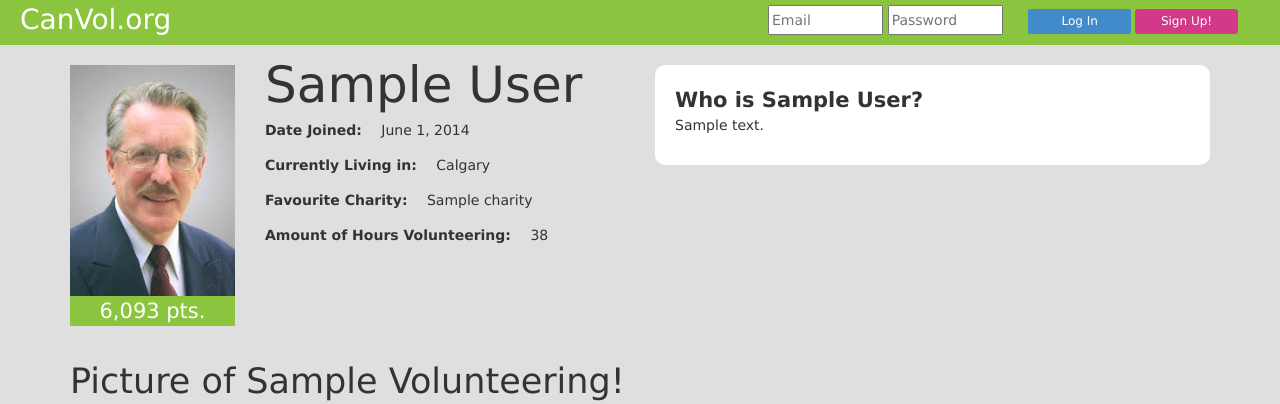
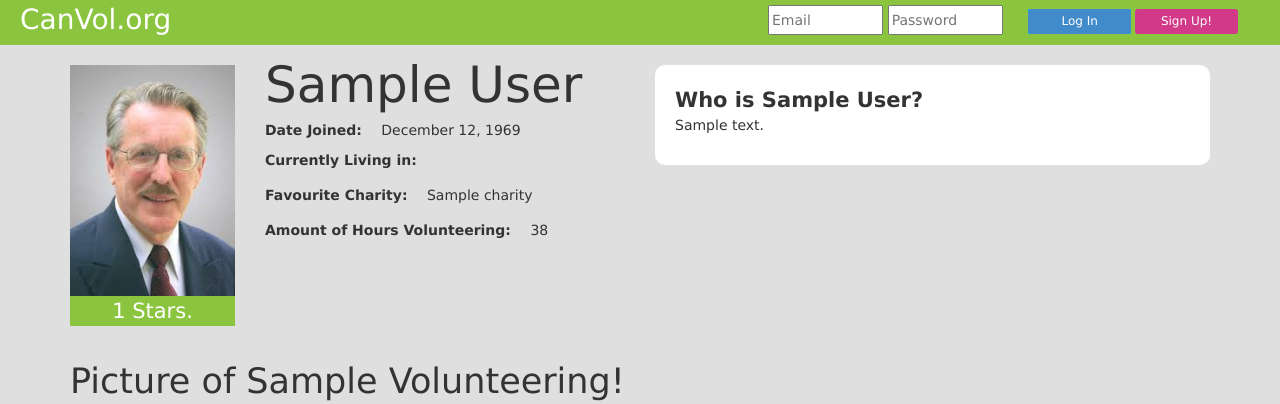
Before and after one commit to waterol/CanVol, a CodeIgniter app: page /canvol/index.php/profile/index/1 in a window 1280 px wide. Shown: the top 404 px of the page. Run offline with CodeIgniter, Linux system fonts and the light colour scheme; tables that the repository leaves empty hold one stand-in row (values such as "Sample post"); some libraries are stand-ins or nearby versions; some web fonts are replaced.

Commit message:
Profile additions

```diff
--- a/application/controllers/profile.php
+++ b/application/controllers/profile.php
@@ -28,6 +28,10 @@ class Profile extends MY_Controller {
 			exit();
 		}
 
+		$this->data['profile']['location'] = $this->Volunteer_expert->transform_location($this->data['profile']['location']);
+
+		$this->data['profile']['stars'] = $this->Volunteer_expert->get_score($id);
+
 		$this->loadview('profile', $this->data);
 	}
 }
--- a/application/models/volunteer_expert.php
+++ b/application/models/volunteer_expert.php
@@ -22,4 +22,39 @@ class Volunteer_expert extends CI_Model
 
 	}
 
+	function get_score($volunteerid)
+	{
+		$sql = "SELECT count(DISTINCT `charityreviewstar`.`id`) as stars FROM `charityreviewstar` JOIN `charityreview` ON `charityreview`.`id` = `charityreviewstar`.`charityreviewid` WHERE `charityreview`.`volunteerid` = ?";
+
+		$result = $this->db->query($sql, $volunteerid);
+
+		if($result->num_rows() == 1)
+		{
+			$arr = $result->result_array();
+			return $arr[0]['stars'];
+		}
+
+		return 0;
+	}
+
+	function transform_location($location)
+	{
+		switch($location)
+		{
+			case "nw":
+				return "NorthWest";
+			case "sw":
+				return "SouthWest";
+			case "ne":
+				return "NorthEast";
+			case "se":
+				return "SouthEast";
+			case "downtown":
+				return "Downtown";
+
+		}
+
+
+	}
+
 }
--- a/application/views/profile.php
+++ b/application/views/profile.php
@@ -6,7 +6,7 @@
           <img id="profileimage" src="<?=base_url() ?>img/portrait.png">
         </div>
         <div id="profilereputation">
-          6,093 pts.
+          <?=$profile['stars'] ?> Stars.
 
         </div>
       </div>
@@ -24,7 +24,7 @@
               Date Joined:
             </div>
             <div id="datejoinedonprofile" class="profileinfovalue">
-              June 1, 2014
+              <?=Date('F n, Y', $profile['datejoined']) ?>
             </div>
           </div>
           <div>
@@ -32,7 +32,7 @@
               Currently Living in:
             </div>
             <div id="currentlylivingresponse" class="profileinfovalue">
-              Calgary
+              <?=$profile['location'] ?>
             </div>
           </div>
           <div>
```
Also changed, not shown: Overhead/structural.sql (+7 -0 lines).
